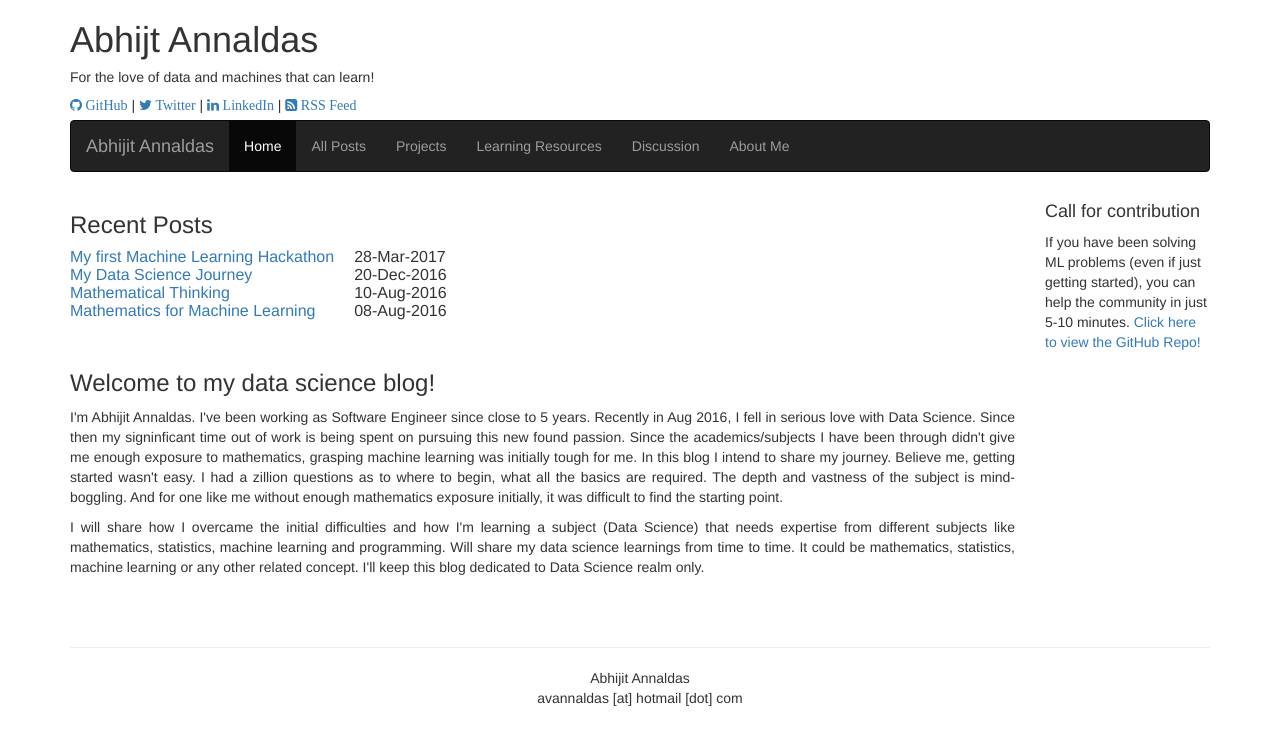
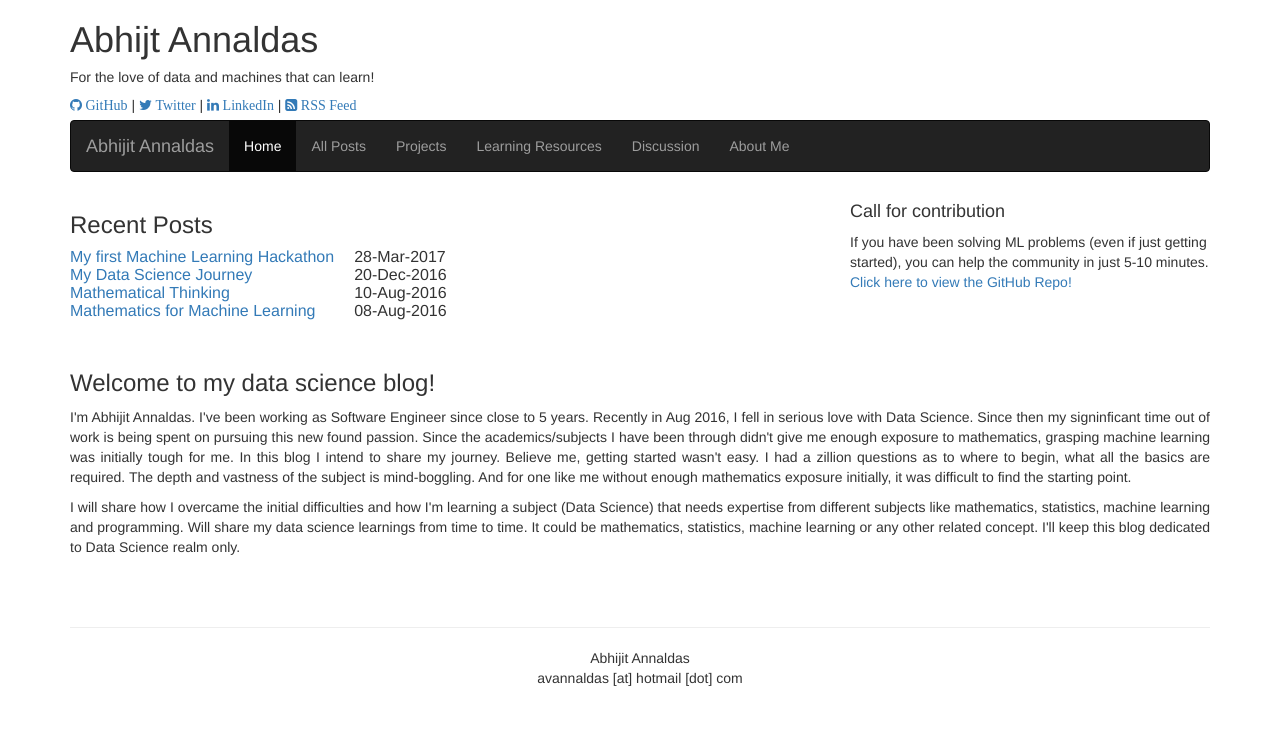
Before and after one commit to devm1023/ML_project, a Jekyll site: the page built from index.html, in a window 1280 px wide. Shown: the top 745 px of the page. Built offline with Jekyll 4.4.1, drawn with Linux system fonts in a browser that asks for light colours; nearby versions of some CDN libraries.

Commit message:
Update index.html

```diff
--- a/index.html
+++ b/index.html
@@ -3,7 +3,7 @@
 ---
 
 <div class="row">
-	<div class="col-sm-10" style="text-align:justify;">
+	<div class="col-sm-8" style="text-align:justify;">
 		<h3>Recent Posts</h3>
 		<p>
 			<table>
@@ -16,6 +16,17 @@
 			</table>
 		</p>
 		<br />
+
+	</div>
+	<div class="col-sm-4">
+		<p>
+			<h4>Call for contribution</h4>
+			<p>If you have been solving ML problems (even if just getting started), you can help the community in just 5-10 minutes. <A href="https://github.com/avannaldas/how-long-will-it-train" target="_blank">Click here to view the GitHub Repo!</A></p>
+		</p>
+	</div>
+</div>
+<div class="row" style="text-align:justify;">
+	<div class="col-sm-12" style="text-align:justify;">
 		<h3>Welcome to my data science blog!</h3>
 		<p>
 			I'm Abhijit Annaldas. I've been working as Software Engineer since close to 5 years. Recently in Aug 2016, I fell in serious love with Data Science. Since then my signinficant time out of work is being spent on pursuing this new found passion. Since the academics/subjects I have been through didn't give me enough exposure to mathematics, grasping machine learning was initially tough for me. In this blog I intend to share my journey. Believe me, getting started wasn't easy. I had a zillion questions as to where to begin, what all the basics are required. The depth and vastness of the subject is mind-boggling. And for one like me without enough mathematics exposure initially, it was difficult to find the starting point.
@@ -24,10 +35,4 @@
 			I will share how I overcame the initial difficulties and how I'm learning a subject (Data Science) that needs expertise from different subjects like mathematics, statistics, machine learning and programming. Will share my data science learnings from time to time. It could be mathematics, statistics, machine learning or any other related concept. I'll keep this blog dedicated to Data Science realm only.
 		</p>
 	</div>
-	<div class="col-sm-2">
-		<p>
-			<h4>Call for contribution</h4>
-			<p>If you have been solving ML problems (even if just getting started), you can help the community in just 5-10 minutes. <A href="https://github.com/avannaldas/how-long-will-it-train" target="_blank">Click here to view the GitHub Repo!</A></p>
-		</p>
-	</div>
 </div>
```
